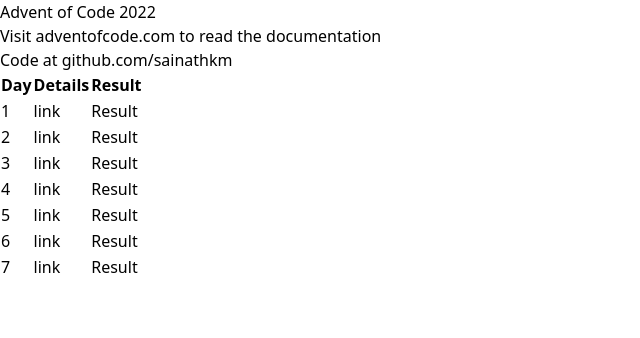
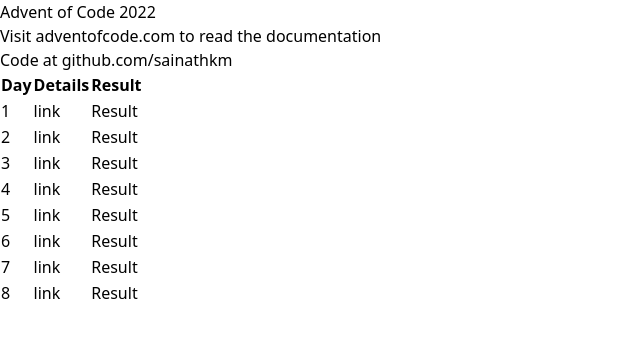
Before and after one commit to sainathkm/AdventofCode, a SvelteKit app: page / in a window 1280 px wide. Shown: the top 338 px of the page, without its empty margins (0-640 px from the left). Built offline with nearby package versions, Linux system fonts and the light colour scheme.

Commit message:
Day 8 Done!

```diff
--- a/src/routes/+page.svelte
+++ b/src/routes/+page.svelte
@@ -38,7 +38,7 @@
 								</tr>
 							</thead>
 							<tbody class="divide-y divide-gray-200 bg-white">
-								{#each Array(7) as _, i}
+								{#each Array(8) as _, i}
 									<tr>
 										<td
 											class="whitespace-nowrap py-4 pl-4 pr-3 text-sm font-medium text-gray-900 sm:pl-6"
--- a/src/routes/day8/+page.server.ts
+++ b/src/routes/day8/+page.server.ts
@@ -2,8 +2,9 @@
 
 export const load: PageServerLoad = async () => {
 	//fetch data from the txt file
-	//const input = await fetch('https://adventofcode2022.vercel.app/day8.txt').then((res) =>
-	const input = await fetch('http://localhost:5173/day8.txt').then((res) => res.text());
+	const input = await fetch('https://adventofcode2022.vercel.app/day8.txt').then((res) =>
+		res.text()
+	);
 
 	// Declare an array to store the results
 	let part1Result = 0;
```
